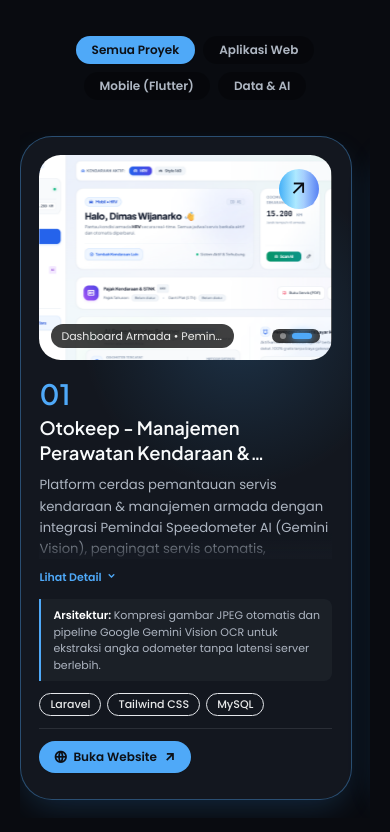
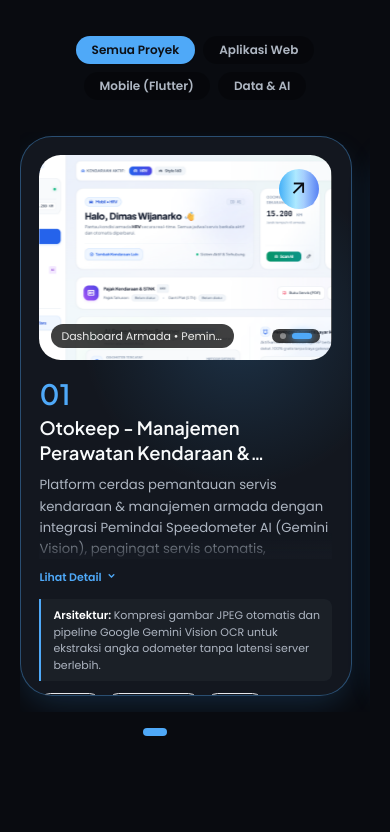
Before and after one commit to Dimss-W/CV-Website, a Next.js app: page / in a window 390 px wide. Shown: the part 1480-2312 px from the top of the page. Built offline with nearby package versions, Linux system fonts and the light colour scheme; no server answers; some icons are missing.

Commit message:
fix: seragamkan tinggi kartu saat tertutup dan fleksibel saat detail dibuka

```diff
--- a/src/app/globals.css
+++ b/src/app/globals.css
@@ -1019,9 +1019,10 @@
   overflow: hidden;
   display: flex;
   flex-direction: column;
-  height: auto;
-  min-height: 490px;
+  height: 560px;
+  min-height: 560px;
   transition:
+    height 0.45s cubic-bezier(0.16, 1, 0.3, 1),
     transform 0.4s cubic-bezier(0.16, 1, 0.3, 1),
     border-color 0.35s ease,
     box-shadow 0.35s ease;
@@ -1037,7 +1038,20 @@
   .work__card {
     padding: 1.35rem 1.35rem 1.85rem;
     border-radius: 2.25rem;
-    min-height: 515px;
+    height: 600px;
+    min-height: 600px;
+  }
+}
+
+.work__card.is-expanded {
+  height: auto !important;
+  min-height: 560px;
+}
+
+@media (min-width: 768px) {
+  .work__card.is-expanded {
+    height: auto !important;
+    min-height: 600px;
   }
 }
 
@@ -1121,6 +1135,7 @@
   font-size: var(--small-font-size);
   line-height: 1.6;
   margin-bottom: 0.5rem;
+  min-height: 6.4em;
   max-height: 6.4em;
   overflow: hidden;
   transition: max-height 0.45s cubic-bezier(0.16, 1, 0.3, 1);
@@ -1140,6 +1155,7 @@
 }
 
 .work__description--expanded {
+  min-height: auto;
   max-height: 35em;
 }
 
--- a/src/components/CertificatesSection.tsx
+++ b/src/components/CertificatesSection.tsx
@@ -72,7 +72,7 @@
           return (
             <article
               key={cert.id}
-              className="work__card h-auto flex flex-col"
+              className={`work__card flex flex-col ${isExpanded ? 'is-expanded' : ''}`}
               onMouseEnter={() => setPausedCardId(cert.id)}
               onMouseLeave={() => setPausedCardId(null)}
             >
--- a/src/components/ProjectsSection.tsx
+++ b/src/components/ProjectsSection.tsx
@@ -217,7 +217,9 @@
             return (
               <article
                 key={project.id || project.title}
-                className="work__card snap-start shrink-0 w-[85vw] max-w-[340px] md:w-full md:max-w-none flex flex-col"
+                className={`work__card snap-start shrink-0 w-[85vw] max-w-[340px] md:w-full md:max-w-none flex flex-col ${
+                  isExpanded ? 'is-expanded' : ''
+                }`}
               >
                 <WorkCardSlider
                   images={imgs}
```
